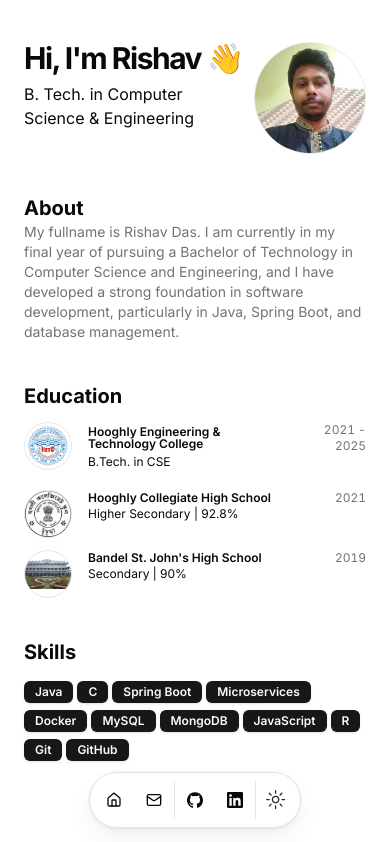
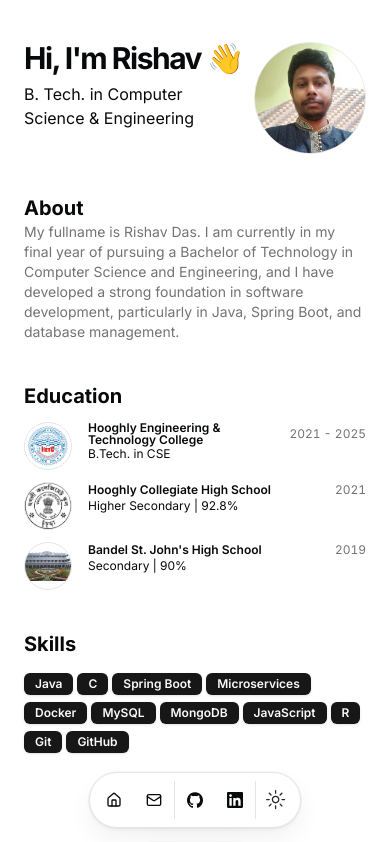
Before and after one commit to IamRishavDas/PortfoliSite, a Next.js app: page / in a window 390 px wide. Shown: the top 842 px of the page. Built offline with nearby package versions, Linux system fonts and the light colour scheme.

Commit message:
Update resume-card.tsx

```diff
--- a/src/components/resume-card.tsx
+++ b/src/components/resume-card.tsx
@@ -80,9 +80,10 @@ export const ResumeCard = ({
                   )}
                 />
               </h3>
-              <div className="text-xs sm:text-sm tabular-nums text-muted-foreground text-right">
-                {period}
-              </div>
+              <div className="text-xs sm:text-sm tabular-nums text-muted-foreground text-right whitespace-nowrap">
+  {period}
+</div>
+
             </div>
             {subtitle && <div className="font-sans text-xs">{subtitle}</div>}
           </CardHeader>
```
